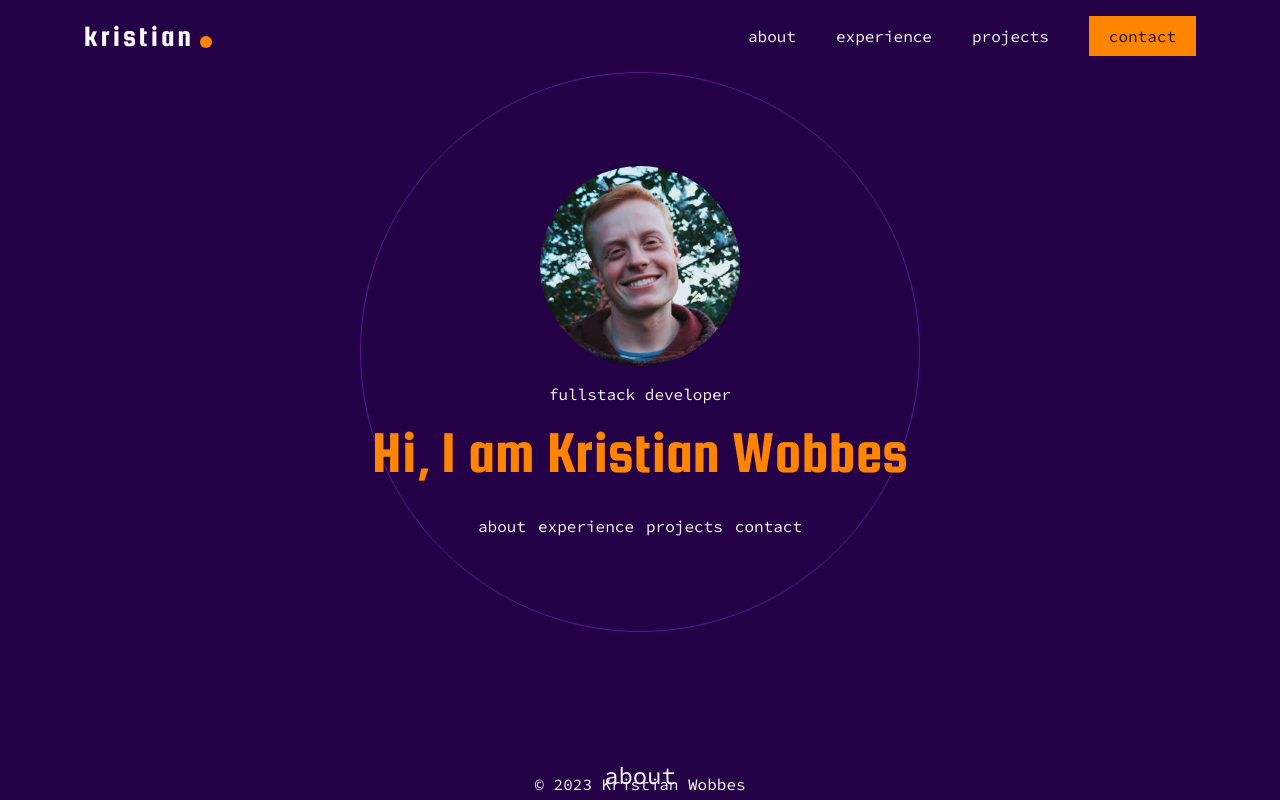
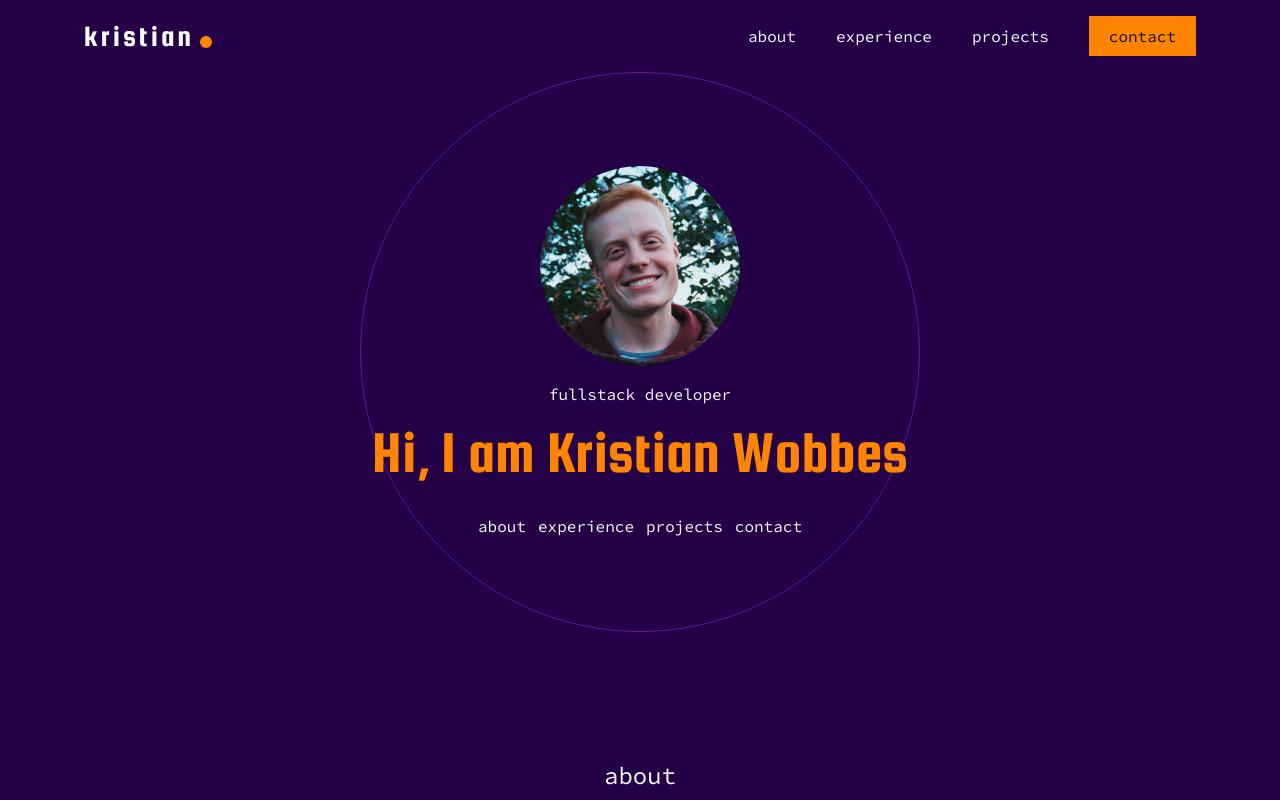
Before and after one commit to kristwob/portfolio-v3, a Next.js app: page / in a window 1280 px wide. Shown: the top 800 px of the page. Built offline with nearby package versions, Linux system fonts and the light colour scheme.

Commit message:
margin to footer

```diff
--- a/src/components/Footer.jsx
+++ b/src/components/Footer.jsx
@@ -2,7 +2,7 @@ const Footer = () => {
   const today = new Date();
   const year = today.getFullYear();
   return (
-    <footer className="text-center font-mono absolute bottom-1 left-0 right-0">
+    <footer className="text-center font-mono mt-10">
       <p>© {year} Kristian Wobbes</p>
     </footer>
   );
```
